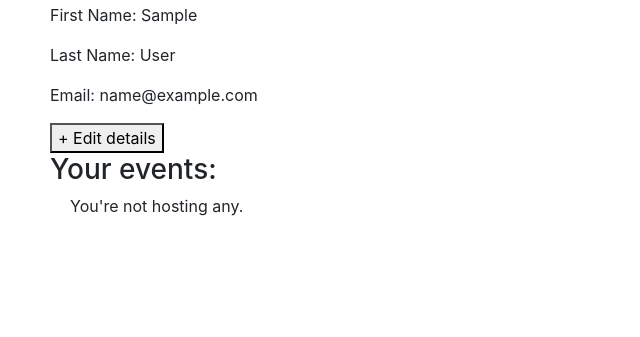
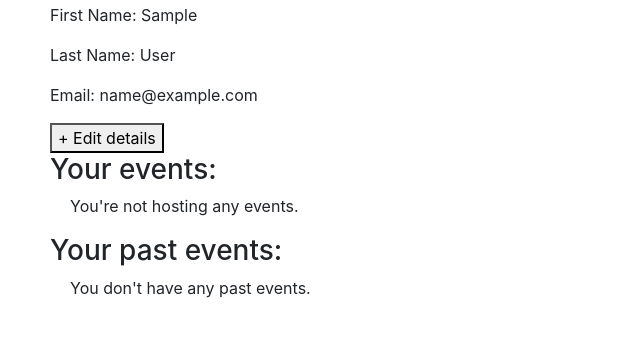
Before and after one commit to jojo-baker/eventfinda-app, a Django app: page /event-finder/my-account/ in a window 1280 px wide. Shown: the part 246-583 px from the top of the page, without its empty margins (0-640 px from the left). Run offline with Django 3.2, Linux system fonts and the light colour scheme; the visitor is signed in with stand-in values (Sample User, id 1); data that the repository does not hold is empty; some libraries are stand-ins or nearby versions.

Commit message:
added edit event button to details box plus separated past and current events on account page

```diff
--- a/eventFinderApp/templates/eventFinderApp/account.html
+++ b/eventFinderApp/templates/eventFinderApp/account.html
@@ -15,14 +15,33 @@
 {% endif %}
 
 <h3>Your events:</h3>
+
 <div class = "container">
         <div class ="row">
             {% if events_list %}
                 {% for event in events_list %}
+                    {% if event.is_past_event %}
+                    {% else %}
                         {% include "./detailsBox.html" with event=event %}
+                    {% endif %}
                 {% endfor %}
             {% else %}
-            <p>You're not hosting any.</p>
+                <p>You're not hosting any events.</p>
+            {% endif %}
+        </div>
+    </div>
+
+<h3>Your past events:</h3>
+<div class = "container">
+        <div class ="row">
+            {% if events_list %}
+                {% for event in events_list %}
+                    {% if event.is_past_event %}
+                        {% include "./detailsBox.html" with event=event %}
+                    {% endif %}
+                {% endfor %}
+            {% else %}
+                <p>You don't have any past events.</p>
             {% endif %}
         </div>
 </div>
--- a/eventFinderApp/templates/eventFinderApp/detailsBox.html
+++ b/eventFinderApp/templates/eventFinderApp/detailsBox.html
@@ -12,6 +12,11 @@
                     <p>{{ event.start_time }}</p>
                     <p class="card-text">{{ event.short_description }}</p>
                     <a href="{% url 'eventFinderApp:event' event.id %}"  class="btn btn-primary">Check it out</a>
+                    {% if user.is_authenticated %}
+                        {% if user.pk == event.host.pk %}
+                        <a href="{% url 'eventFinderApp:editevent' event.id %}" class="btn btn-primary">+ Edit details</a>
+                        {% endif %}
+                    {% endif %}
                 </a>
             </div>
     </div>
--- a/templates/base.html
+++ b/templates/base.html
@@ -5,7 +5,7 @@
 <html lang="en">
     <head>
         <meta charset="utf-8">
-        <title>EventFinda</title>
+        <title>Froogle A.F.</title>
         <meta name="description" content="">
         <meta name="author" content="Jo Baker">
         <script type="text/javascript" src="{% url 'javascript-catalog' %}"></script>
```
Also changed, not shown: media/download-2_mrvIcCt.jpg (added), media/download-3_RXqvNP9.jpg (added). Lines whose indentation alone changed are shown as unchanged.
